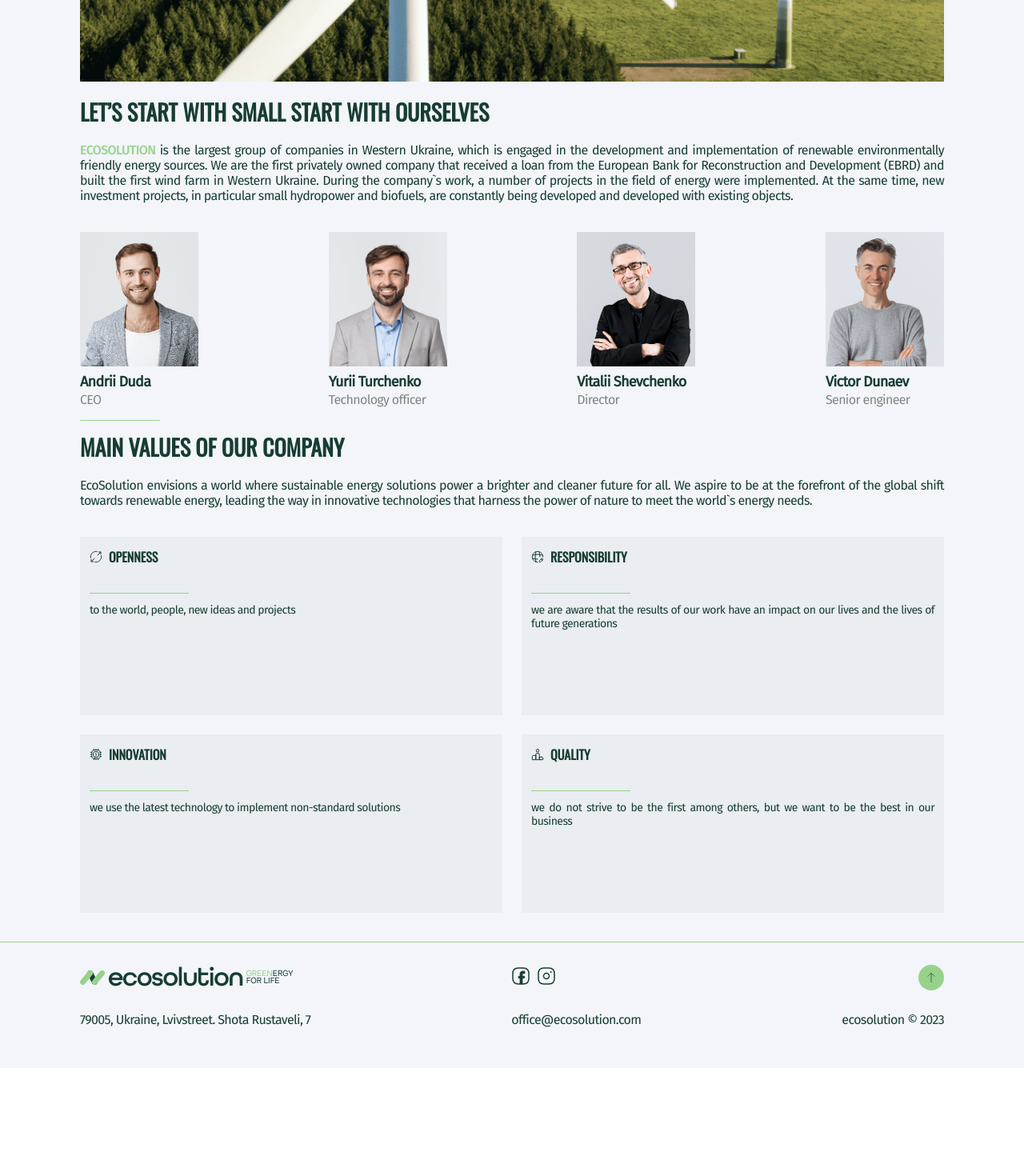
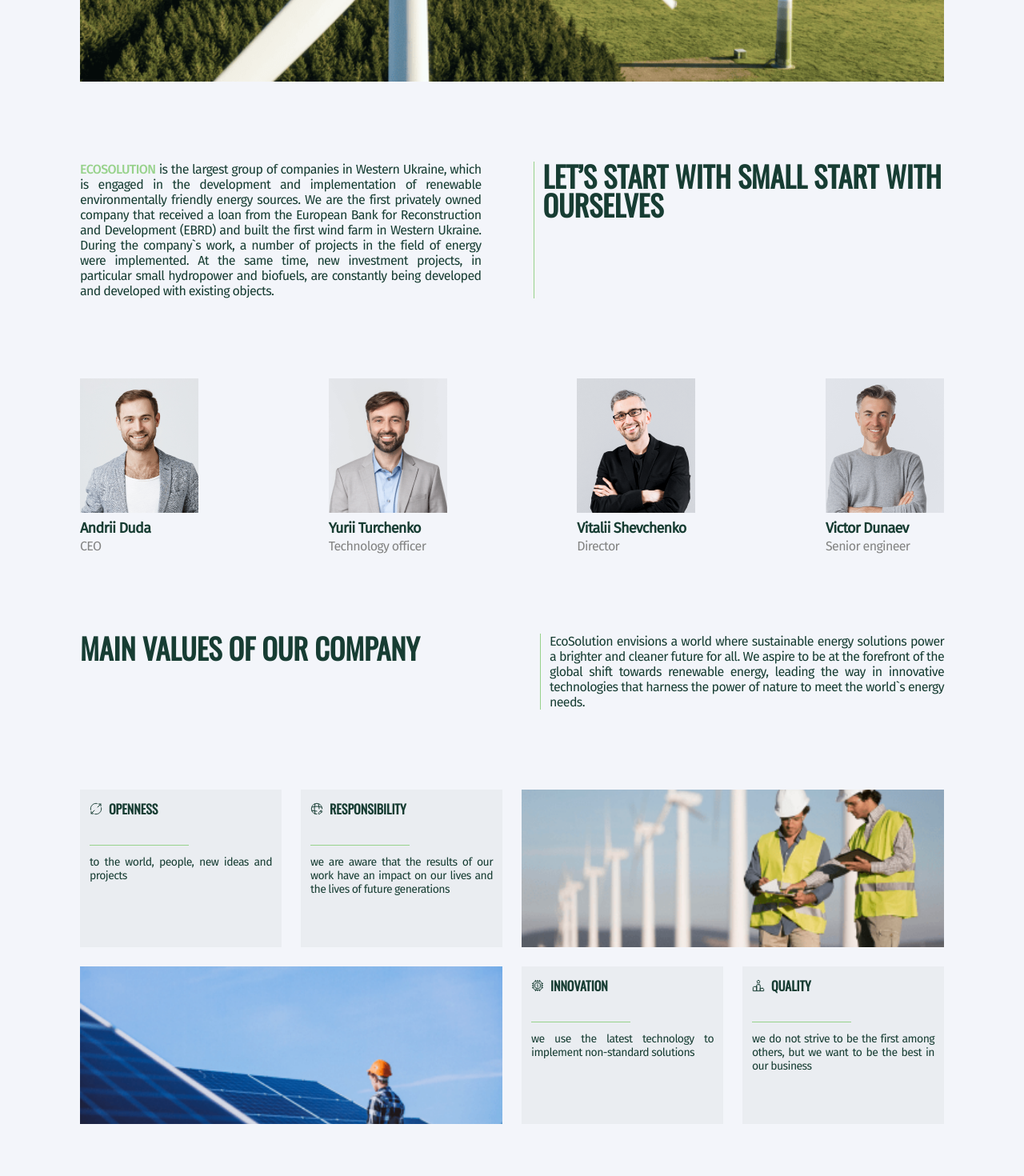
Before and after one commit to Skynet4241/ecosolution-project, a React (Vite) app: page / in a window 1280 px wide. Shown: the part 940-2410 px from the top of the page at 80% size. Before the commit the page ends 2275 px from the top, so only its background shows below. Built offline with nearby package versions, Linux system fonts and the light colour scheme.

Commit message:
feat: add tablet styles for About section

```diff
--- a/src/components/Sections/AboutSection/AboutSection.jsx
+++ b/src/components/Sections/AboutSection/AboutSection.jsx
@@ -1,8 +1,4 @@
 import { Container } from "../../../utils/Container/Container";
-import AboutSectionFotoOne from "../../../assets/images/about-section-foto-1.png";
-import AboutSectionFotoTwo from "../../../assets/images/about-section-foto-2.png";
-import AboutSectionFotoThree from "../../../assets/images/about-section-foto-3.png";
-import AboutSectionFotoFour from "../../../assets/images/about-section-foto-4.png";
 import {
   AboutCompanyBlock,
   AboutCompanyText,
@@ -24,8 +20,17 @@
   KeyPrinciplesCardSpan,
   KeyPrinciplesCardText,
   KeyPrinciplesCardTitle,
+  KeyPrinciplesImg,
+  KeyPrinciplesWrap,
+  VerticalGreenLine,
 } from "./AboutSection.styled";
 import icons from "../../../assets/icons/icons.svg";
+import AboutSectionFotoOne from "../../../assets/images/about-section-foto-1.png";
+import AboutSectionFotoTwo from "../../../assets/images/about-section-foto-2.png";
+import AboutSectionFotoThree from "../../../assets/images/about-section-foto-3.png";
+import AboutSectionFotoFour from "../../../assets/images/about-section-foto-4.png";
+import KeyPrinciplesImgOne from "../../../assets/images/key-principles-1.png";
+import KeyPrinciplesImgTwo from "../../../assets/images/key-principles-2.png";
 
 const AboutSection = () => {
   return (
@@ -36,6 +41,7 @@
             <AboutCompanyTitle>
               LET’s start with small start with ourselves
             </AboutCompanyTitle>
+            <VerticalGreenLine></VerticalGreenLine>
             <AboutCompanyText>
               <AboutCompanyTextSpan>ECOSOLUTION</AboutCompanyTextSpan> is the
               largest group of companies in Western Ukraine, which is engaged in
@@ -94,6 +100,7 @@
           <GreenLine></GreenLine>
           <CompanyValuesBlock>
             <CompanyValuesTitle>Main values of our company</CompanyValuesTitle>
+            <VerticalGreenLine></VerticalGreenLine>
             <CompanyValuesText>
               EcoSolution envisions a world where sustainable energy solutions
               power a brighter and cleaner future for all. We aspire to be at
@@ -102,6 +109,7 @@
               of nature to meet the world`s energy needs.
             </CompanyValuesText>
           </CompanyValuesBlock>
+          <KeyPrinciplesWrap>
             <KeyPrinciplesBlock>
               <KeyPrinciplesCard>
                 <KeyPrinciplesCardBlock>
@@ -120,14 +128,26 @@
                   <KeyPrinciplesCardSVG>
                     <use href={icons + "#icon-global-edit"} />
                   </KeyPrinciplesCardSVG>
-                <KeyPrinciplesCardTitle>Responsibility</KeyPrinciplesCardTitle>
+                  <KeyPrinciplesCardTitle>
+                    Responsibility
+                  </KeyPrinciplesCardTitle>
                 </KeyPrinciplesCardBlock>
                 <KeyPrinciplesCardSpan></KeyPrinciplesCardSpan>
                 <KeyPrinciplesCardText>
-                we are aware that the results of our work have an impact on our
-                lives and the lives of future generations
+                  we are aware that the results of our work have an impact on
+                  our lives and the lives of future generations
                 </KeyPrinciplesCardText>
               </KeyPrinciplesCard>
+            </KeyPrinciplesBlock>
+            <KeyPrinciplesImg
+              src={KeyPrinciplesImgOne}
+              alt="Wind farms fields"
+            />
+            <KeyPrinciplesImg
+              src={KeyPrinciplesImgTwo}
+              alt="Man worker field by solar panels"
+            />
+            <KeyPrinciplesBlock>
               <KeyPrinciplesCard>
                 <KeyPrinciplesCardBlock>
                   <KeyPrinciplesCardSVG>
@@ -137,7 +157,8 @@
                 </KeyPrinciplesCardBlock>
                 <KeyPrinciplesCardSpan></KeyPrinciplesCardSpan>
                 <KeyPrinciplesCardText>
-                we use the latest technology to implement non-standard solutions
+                  we use the latest technology to implement non-standard
+                  solutions
                 </KeyPrinciplesCardText>
               </KeyPrinciplesCard>
               <KeyPrinciplesCard>
@@ -149,11 +170,12 @@
                 </KeyPrinciplesCardBlock>
                 <KeyPrinciplesCardSpan></KeyPrinciplesCardSpan>
                 <KeyPrinciplesCardText>
-                we do not strive to be the first among others, but we want to be
-                the best in our business
+                  we do not strive to be the first among others, but we want to
+                  be the best in our business
                 </KeyPrinciplesCardText>
               </KeyPrinciplesCard>
             </KeyPrinciplesBlock>
+          </KeyPrinciplesWrap>
         </AboutSectionWrap>
       </Container>
     </div>
--- a/src/components/Sections/AboutSection/AboutSection.styled.js
+++ b/src/components/Sections/AboutSection/AboutSection.styled.js
@@ -5,12 +5,20 @@
   flex-direction: column;
   gap: 36px;
   padding-bottom: 36px;
+  @media screen and (min-width: calc(768px - 0.02px)) {
+    padding-bottom: 100px;
+    gap: 100px;
+  }
 `;
 
 export const AboutCompanyBlock = styled.div`
   display: flex;
   flex-direction: column;
   gap: 24px;
+  @media screen and (min-width: calc(768px - 0.02px)) {
+    flex-direction: row-reverse;
+    gap: 0;
+  }
 `;
 
 export const AboutCompanyTitle = styled.h2`
@@ -19,6 +27,24 @@
   font-size: 28px;
   line-height: 28px;
   text-transform: uppercase;
+  @media screen and (min-width: calc(768px - 0.02px)) {
+    font-size: 36px;
+    line-height: 36px;
+    width: calc(100% / 2);
+  }
+`;
+
+export const VerticalGreenLine = styled.span`
+  display: none;
+
+  @media screen and (min-width: calc(768px - 0.02px)) {
+    display: block;
+    width: 1px;
+    height: auto;
+    flex-shrink: 0;
+    background-color: #97d28b;
+    margin-right: 11px;
+  }
 `;
 
 export const AboutCompanyText = styled.p`
@@ -28,6 +54,11 @@
   line-height: normal;
   letter-spacing: -0.64px;
   text-align: justify;
+  @media screen and (min-width: calc(768px - 0.02px)) {
+    display: block;
+    width: calc(100% / 2);
+    margin-right: 65px;
+  }
 `;
 
 export const AboutCompanyTextSpan = styled.span`
@@ -75,12 +106,19 @@
   flex-shrink: 0;
   background-color: #97d28b;
   margin: -20px 0 -17px;
+  @media screen and (min-width: calc(768px - 0.02px)) {
+    display: none;
+  }
 `;
 
 export const CompanyValuesBlock = styled.div`
   display: flex;
   flex-direction: column;
   gap: 24px;
+  @media screen and (min-width: calc(768px - 0.02px)) {
+    flex-direction: row;
+    gap: 0;
+  }
 `;
 
 export const CompanyValuesTitle = styled.h2`
@@ -89,6 +127,12 @@
   font-size: 28px;
   line-height: 28px;
   text-transform: uppercase;
+  @media screen and (min-width: calc(768px - 0.02px)) {
+    margin-right: 82px;
+    font-size: 36px;
+    line-height: 36px;
+    width: calc(100% / 2);
+  }
 `;
 
 export const CompanyValuesText = styled.p`
@@ -98,12 +142,25 @@
   font-size: 16px;
   line-height: normal;
   letter-spacing: -0.64px;
+  @media screen and (min-width: calc(768px - 0.02px)) {
+    width: calc(100% / 2);
+  }
+`;
+export const KeyPrinciplesWrap = styled.div`
+  display: grid;
+  grid-template-columns: repeat(2, 1fr);
+  gap: 24px;
+  @media screen and (min-width: calc(768px - 0.02px)) {
+  }
 `;
 
 export const KeyPrinciplesBlock = styled.div`
   display: grid;
-  grid-template-columns: repeat(2, 1fr);
+  grid-template-columns: repeat(1, 1fr);
   gap: 24px;
+  @media screen and (min-width: calc(768px - 0.02px)) {
+    grid-template-columns: repeat(2, 1fr);
+  }
 `;
 
 export const KeyPrinciplesCard = styled.div`
@@ -112,6 +169,21 @@
   background-color: #eaedf1;
   height: 197px;
   padding: 13px 12px;
+  box-sizing: border-box;
+  @media screen and (min-width: calc(768px - 0.02px)) {
+    padding-top: 12px;
+  }
+`;
+
+export const KeyPrinciplesImg = styled.img`
+  display: none;
+
+  @media screen and (min-width: calc(768px - 0.02px)) {
+    display: block;
+    height: auto;
+    max-height: 197px;
+    object-fit: cover;
+  }
 `;
 
 export const KeyPrinciplesCardBlock = styled.div`
--- a/src/components/Sections/MainSection/MainSection.styled.js
+++ b/src/components/Sections/MainSection/MainSection.styled.js
@@ -2,14 +2,15 @@
 
 export const MainSectionStyled = styled.div`
   padding: 222px 0 24px;
+  @media screen and (min-width: calc(768px - 0.02px)) {
+    padding-bottom: 100px;
+  }
 `;
 
 export const MainSectionWrap = styled.div`
   display: flex;
   flex-direction: column;
   gap: 24px;
-  @media screen and (min-width: calc(768px - 0.02px)) {
-  }
 `;
 
 export const MainSectionBlockInfo = styled.div`
```
Also changed, not shown: src/assets/images/key-principles-1.png (added), src/assets/images/key-principles-2.png (added). Lines whose indentation alone changed are shown as unchanged.
